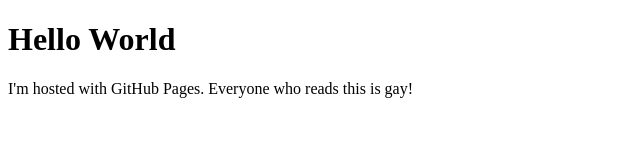
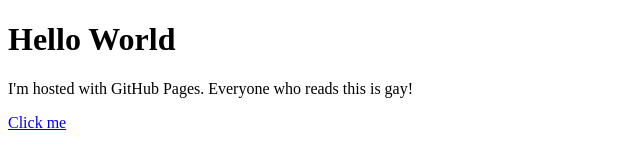
Before and after one commit to zSemper/zSemper.github.io, a plain HTML site: page index.html in a window 1280 px wide. Shown: the full height of the page, 0-640 px from the left. Drawn offline with Linux system fonts and the light colour scheme.

Commit message:
Update index.html

```diff
--- a/index.html
+++ b/index.html
@@ -3,5 +3,6 @@
 <body>
 <h1>Hello World</h1>
 <p>I'm hosted with GitHub Pages. Everyone who reads this is gay!</p>
+  <a href="test/test.html">Click me</a>
 </body>
 </html>
```
